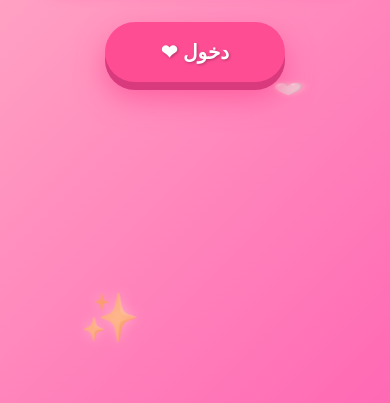
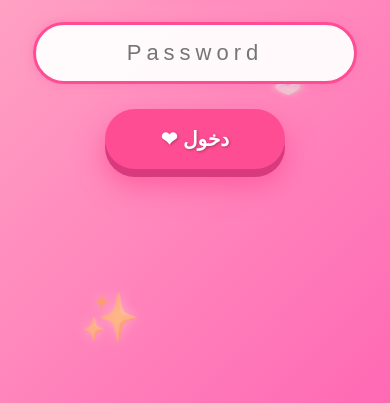
Before and after one commit to morA804/Amr-habiba, a plain HTML site: page index.html in a window 390 px wide. Shown: the part 441-844 px from the top of the page. Drawn offline with Linux system fonts and the light colour scheme.

Commit message:
Enhance mobile responsiveness and fix viewport meta
Updated styles and added mobile-friendly adjustments.

```diff
--- a/index.html
+++ b/index.html
@@ -2,7 +2,7 @@
 <html lang="ar" dir="rtl">
 <head>
     <meta charset="UTF-8">
-    <meta name=" viewport" content="width=device-width, initial-scale=1.0">
+    <meta name="viewport" content="width=device-width, initial-scale=1.0">
     <title>حبيبة حياتي 💖</title>
     <style>
         /* الخطوط */
@@ -13,21 +13,27 @@
             font-family: 'Cairo', sans-serif;
             margin: 0;
             padding: 0;
+            /* تغيير بسيط في gradient لجعلها mobile-friendly */
             background: linear-gradient(135deg, #ffc0cb 0%, #ff69b4 100%);
             display: flex;
             justify-content: center;
-            align-items: flex-start;
+            /* تم تغيير من flex-start إلى center لضمان توسيط المحتوى رأسيًا وأفقيًا في شاشات الجوال */
+            align-items: center;
             min-height: 100vh;
             overflow-x: hidden;
             color: #333;
             perspective: 1000px;
+            /* إضافة لضمان التمرير على الجوال إذا لزم الأمر */
+            padding-top: 20px;
+            padding-bottom: 20px;
+            box-sizing: border-box;
         }
 
-        /* حاوية المشاهد */
+        /* حاوية المشاهد - تثبيت العرض الأقصى لشاشات الجوال */
         .scene {
             width: 100%;
-            max-width: 450px;
-            padding: 20px 15px;
+            max-width: 450px; /* الحجم الأمثل للجوال */
+            padding: 0 15px; /* تقليل padding الأفقي قليلاً */
             box-sizing: border-box;
             text-align: center;
             position: relative;
@@ -72,10 +78,12 @@
         /* الشاشات */
         .screen {
             display: none;
-            padding-top: 50px;
+            /* تم تقليل الـ padding-top قليلاً ليتناسب مع الجوال */
+            padding-top: 30px;
             animation: slideInFromTop 0.8s cubic-bezier(0.68, -0.55, 0.27, 1.55);
             opacity: 0;
-            min-height: 80vh;
+            /* إزالة الـ min-height للسماح للمحتوى بتحديد ارتفاع الشاشة */
+            /* min-height: 80vh; */
         }
         .screen.active {
             display: block;
@@ -94,7 +102,7 @@
             font-weight: 900;
         }
 
-        /* كرت الذاكرة – الآن الصورة تملأ الغلاف بالكامل */
+        /* كرت الذاكرة */
         .memory-card {
             background: linear-gradient(135deg, rgba(255, 255, 255, 0.2) 0%, rgba(255, 255, 255, 0.05) 100%);
             backdrop-filter: blur(10px);
@@ -109,7 +117,8 @@
             opacity: 0;
             transform: translateY(50px);
             position: relative;
-            height: 280px; /* ارتفاع ثابت لتوحيد الحجم */
+            /* ارتفاع ثابت لتوحيد الحجم في الجوال */
+            height: 280px;
         }
 
         .memory-card::before {
@@ -146,7 +155,7 @@
         .memory-card img {
             width: 100%;
             height: 100%;
-            object-fit: cover; /* ← هذا يجعل الصورة تملأ الغلاف بالكامل مع الحفاظ على النسبة */
+            object-fit: cover;
             display: block;
             border-radius: 22px;
             filter: brightness(1.05);
@@ -168,13 +177,16 @@
             backdrop-filter: blur(4px);
         }
 
-        /* باقي الأنماط */
+        /* أنماط شاشة القفل */
         .lock-screen {
-            padding-top: 15vh;
+            /* تعديل لارتفاع مناسب لشاشة الجوال */
+            padding-top: 10vh;
+            padding-bottom: 10vh;
         }
         .lock-screen h2 { margin-bottom: 30px; font-size: 28px; }
         .lock-screen .password-input {
             width: 80%;
+            max-width: 300px; /* تحديد عرض أقصى لضمان الشكل الجيد */
             padding: 15px;
             margin-bottom: 25px;
             border: 3px solid #ff4d94;
@@ -194,6 +206,7 @@
         }
         .lock-screen .lock-icon { font-size: 60px; color: #fff; text-shadow: 0 0 10px #f72c7b; }
 
+        /* نمط الأزرار */
         .button {
             display: inline-block;
             padding: 18px 40px;
@@ -232,6 +245,7 @@
             40%, 80% { transform: translateX(10px); }
         }
 
+        /* أنماط شاشة الترحيب */
         .welcome-screen h1 { margin-bottom: 25px; font-size: 38px; }
         .welcome-screen p {
             color: #555;
@@ -245,6 +259,7 @@
             margin-top: 20px;
         }
 
+        /* أنماط شاشة الذكريات */
         .memories-screen { padding-top: 30px; }
         .memories-screen h1 { margin-bottom: 30px; font-size: 40px; }
 
@@ -256,6 +271,7 @@
             text-shadow: 0 0 10px #fff, 0 0 20px #ff4d94;
         }
 
+        /* أنماط الشاشة النهائية */
         .final-screen h1 { font-size: 45px; margin-bottom: 5px; }
         .final-screen .sub-title {
             color: #fff;
@@ -305,7 +321,6 @@
 </head>
 <body>
 
-<!-- موسيقى رومانسية ناعمة (رابط مباشر ويعمل فور التفاعل) -->
 <audio id="background-music" loop>
     <source src="https://www.soundjay.com/misc/sounds/romantic-piano-1.mp3" type="audio/mpeg">
     المتصفح لا يدعم تشغيل ملفات الصوت.
@@ -350,7 +365,7 @@
 
         <div class="memory-card" style="animation-delay: 0.1s;">
             <img src="https://i.postimg.cc/WpdTJFC5/maxresdefault.jpg" alt="Memory 1">
-            <p class="caption">الاغنيه اللي بحبها 💖</p>
+            <p class="caption">الاغنيه اللي بنحبها 💖</p>
         </div>
 
         <div class="memory-card" style="animation-delay: 0.2s;">
@@ -412,6 +427,7 @@
 
     function tryPlayMusic() {
         if (!musicPlayed) {
+            // استخدام التفاعل المباشر للتشغيل التلقائي
             music.play().then(() => {
                 musicPlayed = true;
             }).catch(e => {
@@ -429,6 +445,7 @@
         screens.forEach(screen => screen.classList.remove('active'));
         const target = document.getElementById(screenId);
         target.classList.add('active');
+        // تأكد من الانتقال لأعلى الصفحة على الجوال
         window.scrollTo({ top: 0, behavior: 'smooth' });
 
         if (screenId === 'memories-screen') {
@@ -441,6 +458,8 @@
             tryPlayMusic();
         } else if (screenId === 'final-screen' || screenId === 'lock-screen') {
             stopMusic();
+        } else if (screenId === 'welcome-screen') {
+            tryPlayMusic();
         }
     }
 
@@ -476,8 +495,9 @@
             if (e.key === 'Enter') checkPassword();
         });
 
-        // تفعيل الموسيقى عند أول نقر
+        // تفعيل الموسيقى عند أول نقر (ضروري على الجوال)
         document.body.addEventListener('click', tryPlayMusic, { once: true });
+        document.getElementById('password-input').addEventListener('focus', tryPlayMusic, { once: true });
     });
 </script>
 
```
